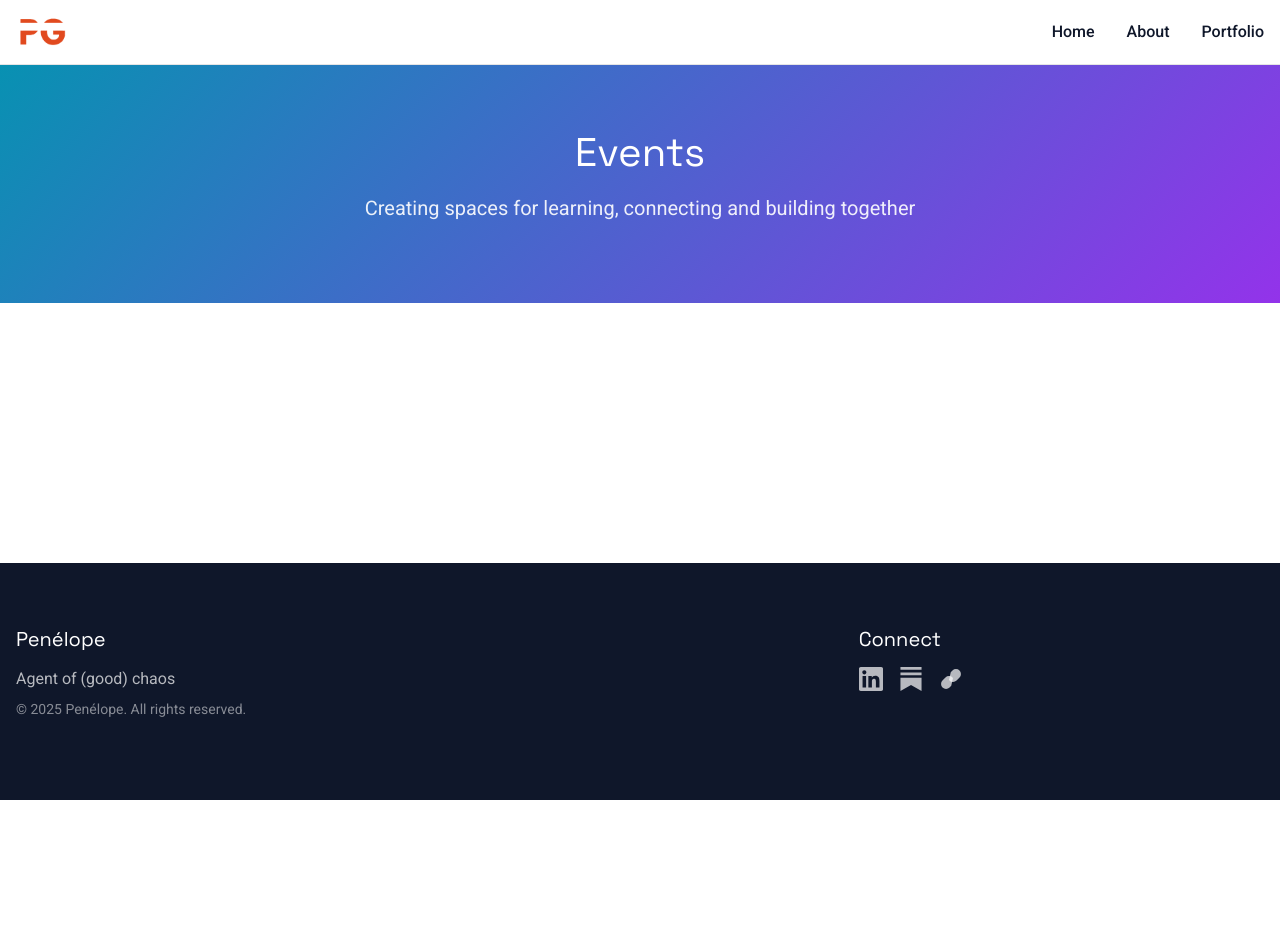
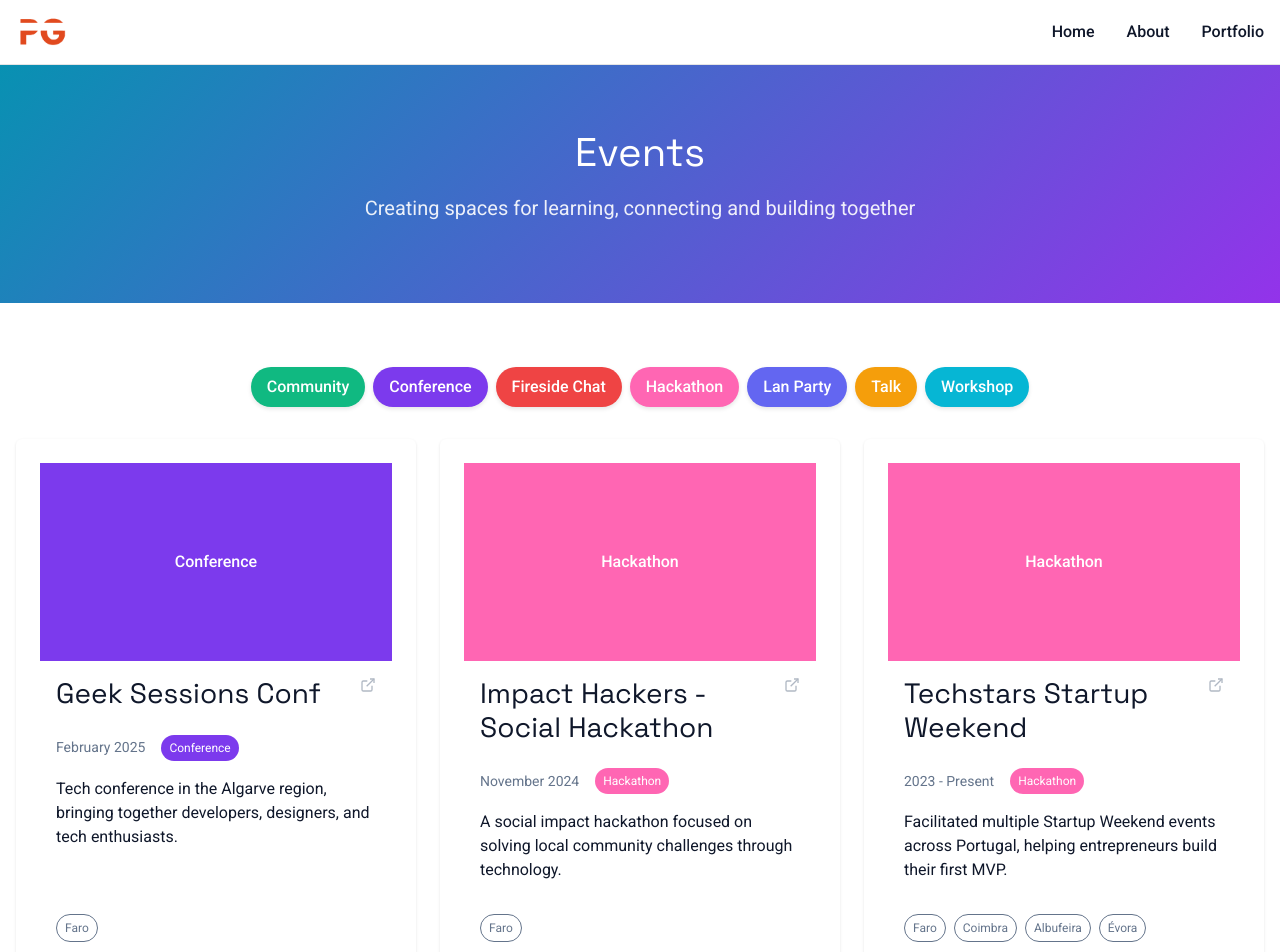
Before and after one commit to penelopeg/penelopeg.github.io, a SvelteKit app: page /events in a window 1280 px wide. Shown: the top 952 px of the page. Before the commit the page ends 800 px from the top, so only its background shows below. Built offline with nearby package versions, Linux system fonts and the light colour scheme.

Commit message:
Added Events page

```diff
--- a/src/routes/about/+page.svelte
+++ b/src/routes/about/+page.svelte
@@ -48,13 +48,13 @@
       </p>
       <ul class="focus-list">
       <li>Leading my team to innovate in the PIM software space</li>
-      <li>Building solutions for community builders</li>
-      <li>Growing the tech community in the Algarve</li>
-      <li>Organizing events</li>
-      <li>Writing a fiction book, a poetry book, and a non-fiction book</li>
+      <li>Building a platform in local.foundation for community builders</li>
+      <li>Prepping a TedX talk about informal communities</li>
+      <li>Brainstorming an RPG framework for Impact Hackers</li>
+      <li>Creating a wheel app for neurodivergent folk</li>
+      <li>Finishing my first draft for a space opera book</li>
       </ul>
     </div>
-
     <div class="about-sidebar">
       <div class="profile-card card">
       <div class="profile-image">
--- a/src/routes/events/+page.svelte
+++ b/src/routes/events/+page.svelte
@@ -1,41 +1,118 @@
 <script>
   import { base } from '$app/paths';
+
   const events = [
     {
+      title: 'Geek Sessions Conf',
+      description: 'Tech conference in the Algarve region, bringing together developers, designers, and tech enthusiasts.',
+      locations: ['Faro'],
+      date: 'February 2025',
+      type: 'conference',
+      // image: '{base}/images/events/gsconf.jpg',
+      url: 'https://geeksessionsconf.pt'
+    },
+    {
       title: 'Impact Hackers - Social Hackathon',
-      description: 'A problem-solving event where volunteers collaborate to devise and implement TECH solutions for local not-for-profit organizations. First edition partnership with AIPAR for foster care families.',
-      date: 'Sep 2024',
+      description: 'A social impact hackathon focused on solving local community challenges through technology.',
+      locations: ['Faro'],
+      date: 'November 2024',
       type: 'hackathon',
-      image: '{base}/images/events/impact-hackers.jpg',
+      // image: '{base}/images/events/impact-hackers.jpg',
       url: 'https://impacthackerscommunity.com'
     },
     {
-      title: 'Geek Sessions Conf',
-      description: 'A full day of tech talks and workshops bringing together the Algarve tech community',
-      date: 'Oct 2023',
-      type: 'conference',
-      image: '{base}/images/events/gsconf.jpg',
-      url: 'https://geeksessionsconf.pt'
+      title: 'Techstars Startup Weekend',
+      description: 'Facilitated multiple Startup Weekend events across Portugal, helping entrepreneurs build their first MVP.',
+      locations: ['Faro', 'Coimbra', 'Albufeira', 'Évora'],
+      date: '2023 - Present',
+      type: 'hackathon',
+      // image: '{base}/images/events/startup-weekend.jpg',
+      url: 'https://techstars.com'
     },
     {
-      title: 'Techstars Startup Weekend',
-      description: '54 hours to learn how to build a startup, from ideation to pitch',
-      date: '2023',
-      type: 'workshop',
-      image: '{base}/images/events/startup-weekend.jpg',
-      url: 'https://techstars.com'
+      title: 'Geek Sessions',
+      description: '15 years of monthly tech meetups in Algarve, featuring talks, workshops and networking.',
+      locations: ['Faro', 'Portimão', 'Albufeira', 'Loulé', 'Online'],
+      date: '2009 - Present',
+      type: ['talk', 'fireside chat', 'workshop'],
+      // image: '{base}/images/events/geeksessions.jpg',
+      url: 'https://geeksessions.io'
+    },
+    {
+      title: 'Geek Girls Portugal',
+      description: 'Building a supportive community for women in tech through events and mentorship.',
+      date: '2018 - 2021',
+      type: 'community',
+      // image: '{base}/images/events/geekgirls.jpg',
+      url: 'https://geekgirlsportugal.pt'
+    },
+    {
+      title: 'Agile Connect',
+      description: 'Online events connecting agile practitioners and enthusiasts.',
+      date: '2020 - 2021',
+      type: 'talk'
+    },
+    {
+      title: 'Shift Faro',
+      description: 'Shift Faro is an event consisting of a Hackathon, Workshops and Talks for beginners and experts alike created and sponsored by multiple entities of the Algarve region.',
+      date: '2019',
+      type: 'conference'
+    },
+    {
+      title: 'TOPAS sul',
+      description: 'TOPAS Sul is a programming Challenge to high school students',
+      date: '2016',
+      type: 'hackathon'
+    },
+    {
+      title: 'NEI Lan Party',
+      description: 'Gaming and technology event at University of Algarve.',
+      date: '2016',
+      type: 'lan party'
     }
   ];
 
+  // Get unique event types
+  const types = [...new Set(events.flatMap(event =>
+    Array.isArray(event.type) ? event.type : [event.type]
+  ))].sort();
+
+  let selectedType = '';
+
   const typeColors = {
+    'conference': { bg: '#7c3aed', text: 'white' },
     'hackathon': { bg: '#ff66b3', text: 'white' },
-    'conference': { bg: '#7c3aed', text: 'white' },
-    'workshop': { bg: '#06b6d4', text: 'white' }
+    'workshop': { bg: '#06b6d4', text: 'white' },
+    'community': { bg: '#10b981', text: 'white' },
+    'talk': { bg: '#f59e0b', text: 'white' },
+    'fireside chat': { bg: '#ef4444', text: 'white' },
+    'contest': { bg: '#8b5cf6', text: 'white' },
+    'lan party': { bg: '#6366f1', text: 'white' }
   };
 
   function getTypeStyle(type) {
-    const color = typeColors[type];
+    const color = typeColors[type] || { bg: '#9ca3af', text: 'white' }; // Fallback color
     return `background-color: ${color.bg}; color: ${color.text};`;
+  }
+
+  function getTypeClass(type) {
+    const baseClass = 'tag';
+    return selectedType === type ? `${baseClass} active` : baseClass;
+  }
+
+  function filterByType(type) {
+    selectedType = selectedType === type ? '' : type;
+  }
+
+  $: filteredEvents = selectedType
+    ? events.filter(event => {
+        const types = Array.isArray(event.type) ? event.type : [event.type];
+        return types.includes(selectedType);
+      })
+    : events;
+
+  function normalizeEventTypes(event) {
+    return Array.isArray(event.type) ? event.type : [event.type];
   }
 </script>
 
@@ -46,36 +123,67 @@
   </div>
 </div>
 
-<!-- <div class="events-content">
+<div class="events-content">
   <div class="container">
+    <div class="filter-tags">
+      {#each types as type}
+        <button
+          class={getTypeClass(type)}
+          style={getTypeStyle(type)}
+          on:click={() => filterByType(type)}
+        >
+          {type}
+        </button>
+      {/each}
+    </div>
+
     <div class="events-grid">
-      {#each events as event}
-        <a href={event.url} class="event-card card" target="_blank" rel="noopener noreferrer">
-          <div class="event-image">
-            <img src={event.image} alt={event.title} />
-          </div>
+      {#each filteredEvents as event}
+        <div class="event-card card">
+          {#if event.image}
+            <div class="event-image">
+              <img src={event.image} alt={event.title} />
+            </div>
+          {:else}
+            <div class="event-placeholder" style={getTypeStyle(event.type)}>
+              <span>{event.type}</span>
+            </div>
+          {/if}
           <div class="event-info">
             <div class="title-row">
               <h3>{event.title}</h3>
               {#if event.url}
-                <svg class="external-link" viewBox="0 0 24 24" width="16" height="16" stroke="currentColor" stroke-width="2" fill="none">
-                  <path d="M18 13v6a2 2 0 0 1-2 2H5a2 2 0 0 1-2-2V8a2 2 0 0 1 2-2h6"></path>
-                  <polyline points="15 3 21 3 21 9"></polyline>
-                  <line x1="10" y1="14" x2="21" y2="3"></line>
-                </svg>
+                <a href={event.url} class="external-link" target="_blank" rel="noopener noreferrer">
+                  <svg width="16" height="16" viewBox="0 0 24 24" stroke="currentColor" fill="none" stroke-width="2">
+                    <path d="M18 13v6a2 2 0 0 1-2 2H5a2 2 0 0 1-2-2V8a2 2 0 0 1 2-2h6"></path>
+                    <polyline points="15 3 21 3 21 9"></polyline>
+                    <line x1="10" y1="14" x2="21" y2="3"></line>
+                  </svg>
+                </a>
               {/if}
             </div>
             <div class="event-meta">
               <span class="event-date">{event.date}</span>
-              <span class="event-type" style={getTypeStyle(event.type)}>{event.type}</span>
+              <div class="event-types">
+                {#each normalizeEventTypes(event) as type}
+                  <span class="event-type" style={getTypeStyle(type)}>{type}</span>
+                {/each}
+              </div>
             </div>
             <p>{event.description}</p>
+            {#if event.locations}
+              <div class="event-locations">
+                {#each event.locations as location}
+                  <span class="location-tag">{location}</span>
+                {/each}
+              </div>
+            {/if}
           </div>
-        </a>
+        </div>
       {/each}
     </div>
   </div>
-</div> -->
+</div>
 
 <style>
   .events-hero {
@@ -94,6 +202,37 @@
     padding: var(--spacing-16) 0;
   }
 
+  .filter-tags {
+    display: flex;
+    flex-wrap: wrap;
+    gap: var(--spacing-2);
+    margin-bottom: var(--spacing-8);
+    justify-content: center;
+  }
+
+  .tag {
+    padding: var(--spacing-2) var(--spacing-4);
+    border-radius: 999px;
+    color: white;
+    cursor: pointer;
+    transition: all 0.3s ease;
+    text-transform: capitalize;
+    border: none;
+    font-weight: 500;
+    box-shadow: 0 2px 4px rgba(0, 0, 0, 0.1);
+  }
+
+  .tag:hover {
+    transform: translateY(-1px);
+    box-shadow: 0 4px 6px rgba(0, 0, 0, 0.15);
+  }
+
+  .tag.active {
+    box-shadow: inset 0 2px 4px rgba(0, 0, 0, 0.2);
+    transform: translateY(1px);
+    filter: brightness(85%);
+  }
+
   .events-grid {
     display: grid;
     gap: var(--spacing-6);
@@ -106,7 +245,16 @@
     }
   }
 
+  @media (min-width: 1024px) {
+    .events-grid {
+      grid-template-columns: repeat(3, 1fr);
+    }
+  }
+
   .event-card {
+    overflow: hidden;
+    display: flex;
+    flex-direction: column;
     text-decoration: none;
     color: inherit;
     transition: transform 0.3s ease;
@@ -123,7 +271,6 @@
   .event-image {
     aspect-ratio: 16/9;
     overflow: hidden;
-    border-radius: var(--border-radius) var(--border-radius) 0 0;
   }
 
   .event-image img {
@@ -132,21 +279,28 @@
     object-fit: cover;
   }
 
+  .event-placeholder {
+    aspect-ratio: 16/9;
+    display: flex;
+    align-items: center;
+    justify-content: center;
+    text-transform: capitalize;
+    font-weight: 500;
+  }
+
   .event-info {
     padding: var(--spacing-4);
+    flex: 1;
+    display: flex;
+    flex-direction: column;
   }
 
   .title-row {
     display: flex;
-    align-items: center;
+    justify-content: space-between;
+    align-items: flex-start;
     gap: var(--spacing-2);
     margin-bottom: var(--spacing-2);
-  }
-
-  .external-link {
-    color: var(--color-text-light);
-    opacity: 0;
-    transition: opacity 0.3s ease;
   }
 
   .event-meta {
@@ -156,15 +310,44 @@
     margin-bottom: var(--spacing-4);
   }
 
+  .event-types {
+    display: flex;
+    gap: var(--spacing-2);
+    flex-wrap: wrap;
+  }
+
+  .event-type {
+    padding: var(--spacing-1) var(--spacing-2);
+    border-radius: 999px;
+    font-size: 0.75rem;
+    text-transform: capitalize;
+  }
+
   .event-date {
     color: var(--color-text-light);
     font-size: 0.875rem;
   }
 
-  .event-type {
-    padding: var(--spacing-1) var(--spacing-3);
+  .external-link {
+    color: var(--color-text-light);
+    opacity: 0.5;
+    transition: opacity 0.3s ease;
+  }
+
+  .event-locations {
+    margin-top: auto;
+    padding-top: var(--spacing-4);
+    display: flex;
+    flex-wrap: wrap;
+    gap: var(--spacing-2);
+  }
+
+  .location-tag {
+    font-size: 0.75rem;
+    padding: var(--spacing-1) var(--spacing-2);
+    background: var(--color-background);
+    border: 1px solid var(--color-text-light);
     border-radius: 999px;
-    font-size: 0.75rem;
-    text-transform: capitalize;
+    color: var(--color-text-light);
   }
 </style>
--- a/src/routes/portfolio/+page.svelte
+++ b/src/routes/portfolio/+page.svelte
@@ -37,7 +37,7 @@
       description: 'Whenever there\'s a problem that needs solving, I help find the solution in an event format',
       tags: ['tech', 'events', 'community'],
       image: base + '/images/portfolio/facilitator.jpg',
-    //   url: '/events'
+      url: base + '/events'
     },
     {
       title: 'Chaos Theory Blog',
```
